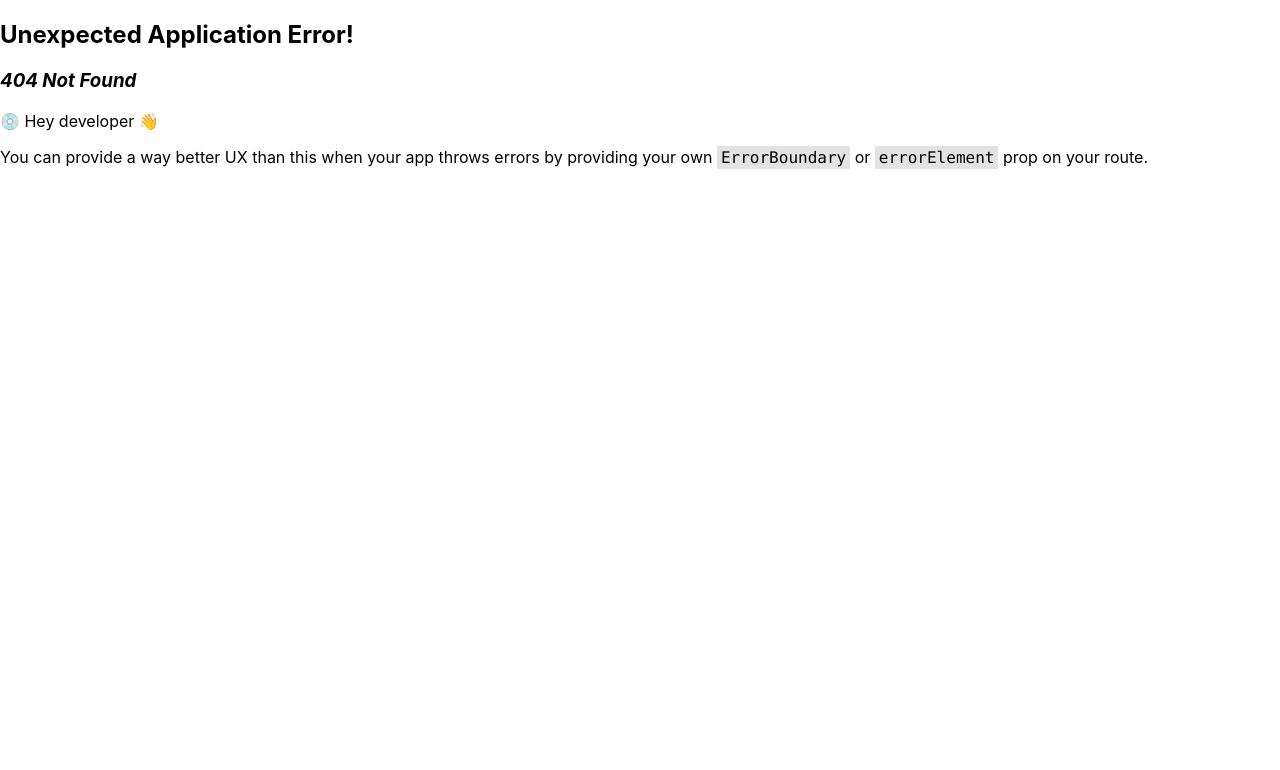
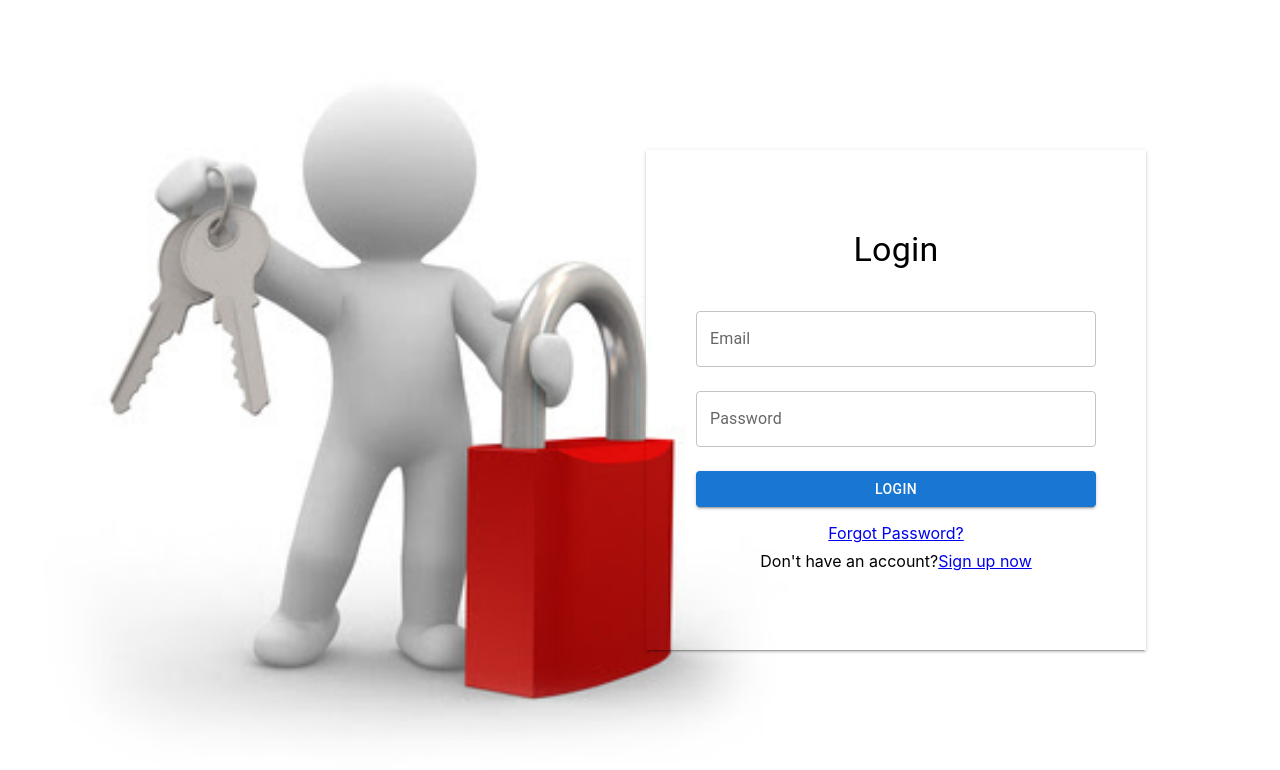
Before and after one commit to buradabhargavi/E-commece-react, a React (Create React App) app: page /login in a window 1280 px wide. Before the commit this address had no page. Shown: the top 770 px of the page. Built offline with nearby package versions, Linux system fonts and the light colour scheme.

Commit message:
login ui

```diff
--- a/src/App.js
+++ b/src/App.js
@@ -4,6 +4,7 @@ import Home from "./Pages/Home/Home";
 import Store from "./Pages/Store/Store";
 import ContactUs from "./Pages/Contactus/ContactUs";
 import AboutUs from "./Pages/AboutUs/AboutUs";
+import Login from "./Components/LoginPages/Login";
 
 const router = createBrowserRouter([
   { path: "/home", element: <Home /> },
@@ -11,6 +12,7 @@ const router = createBrowserRouter([
   { path: "/contactus", element: <ContactUs /> },
   { path: "/aboutus", element: <AboutUs /> },
   { path: "/store", element: <Store /> },
+  { path: "/login", element: <Login /> },
 ]);
 function App() {
   return (
--- a/src/Assets/Images.js
+++ b/src/Assets/Images.js
@@ -1,2 +1,3 @@
 export const aboutImage = require("./ecommerce.png");
 export const contactus = require("./ContactUs.png");
+export const userLogin = require("./userLogin.jpg");
--- /dev/null
+++ b/src/Components/LoginPages/Login.js
@@ -0,0 +1,95 @@
+import React, { useState } from "react";
+import { Box, Button, TextField, Typography } from "@mui/material";
+import { Link } from "react-router-dom";
+import { userLogin } from "../../Assets/Images";
+
+function Login() {
+  const [email, setEmail] = useState("");
+  const [password, setPassword] = useState("");
+
+  const handleSubmit = (e) => {
+    e.preventDefault();
+    console.log("Email:", email);
+    console.log("Password:", password);
+  };
+
+  return (
+    <Box
+      sx={{
+        display: "flex",
+        height: "100vh",
+        width: "100vw",
+        justifyContent: "space-between",
+      }}
+    >
+      <Box
+        sx={{
+          width: { md: "40%" },
+          alignContent: "center",
+          display: { sm: "none", lg: "flex", xs: "none" },
+          textAlign: "center",
+        }}
+      >
+        <img src={userLogin} alt="login"></img>
+      </Box>
+      <Box
+        sx={{
+          display: "flex",
+          flexDirection: "column",
+          width: "500px",
+          maxWidth: "500px",
+          height: "500px",
+          margin: "auto",
+          justifyContent: "center",
+          alignItems: "center",
+          background: "F6F6F6",
+          boxShadow: 2,
+        }}
+      >
+        <Typography variant="h4" sx={{ mb: 3 }}>
+          Login
+        </Typography>
+
+        <form onSubmit={handleSubmit} style={{ width: "100%", maxWidth: 400 }}>
+          <TextField
+            label="Email"
+            type="email"
+            fullWidth
+            margin="normal"
+            value={email}
+            onChange={(e) => setEmail(e.target.value)}
+          />
+          <TextField
+            label="Password"
+            type="password"
+            fullWidth
+            margin="normal"
+            value={password}
+            onChange={(e) => setPassword(e.target.value)}
+          />
+          <Button
+            type="submit"
+            variant="contained"
+            color="primary"
+            fullWidth
+            sx={{ mt: 2 }}
+          >
+            Login
+          </Button>
+        </form>
+        <Box sx={{ mt: 2 }}>
+          <Link to="/forgot-password" sx={{}}>
+            Forgot Password?
+          </Link>
+        </Box>
+        <Box sx={{ mt: 1 }}>
+          <span>
+            Don't have an account?<Link to="/signup">Sign up now</Link>
+          </span>
+        </Box>
+      </Box>
+    </Box>
+  );
+}
+
+export default Login;
--- a/src/Components/Store/StoreNavBar.js
+++ b/src/Components/Store/StoreNavBar.js
@@ -67,7 +67,7 @@ const StoreNavBar = () => {
               </Link>
             </Typography>
             <Button variant="contained">cart</Button>
-            <Button color="inherit">Login</Button>
+            <Button color="inherit">Logout</Button>
           </Container>
         </Toolbar>
       </AppBar>
--- a/src/GlobalComponents/NavBar.js
+++ b/src/GlobalComponents/NavBar.js
@@ -67,7 +67,9 @@ const NavigationBar = () => {
               </Link>
             </Typography>
 
-            <Button color="inherit">Login</Button>
+            <Button color="inherit" href="/login">
+              Login
+            </Button>
           </Container>
         </Toolbar>
       </AppBar>
```
Also changed, not shown: src/Assets/userLogin.jpg (added), src/Components/LoginPages/ForgotPassword.js (added), src/Components/LoginPages/Signup.js (added).
